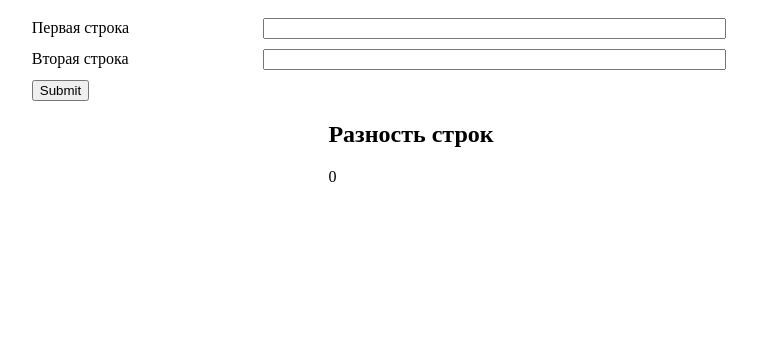
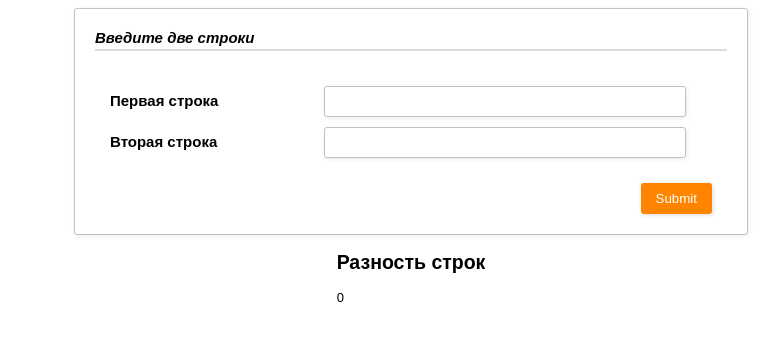
Before and after one commit to VeronikaLapa/StringCompareApp, a plain HTML site: page index.html in a window 1280 px wide. Shown: the whole page, without its empty margins (229-1008 px from the left). Drawn offline with Linux system fonts and the light colour scheme.

Commit message:
form style

```diff
--- a/index.html
+++ b/index.html
@@ -7,17 +7,36 @@
   </head>
   <body>
     <div class="content">
-      <form class="inputs" name="string-form" onsubmit="onSubmit();    return false;">
+      <div class="content__form border_box">
+        <div class="form-header">Введите две строки</div>
+        <form
+          class="inputs"
+          name="string-form"
+          onsubmit="onSubmit();    return false;"
+        >
           <div class="input">
             <label for="first-string" class="input__label">Первая строка</label>
-          <input type="text" id="first-string" class="input__field" required />
+            <input
+              type="text"
+              id="first-string"
+              class="input__field border_box"
+              required
+            />
           </div>
           <div class="input">
-          <label for="second-string" class="input__label">Вторая строка</label>
-          <input type="text" id="second-string" class="input__field" required />
+            <label for="second-string" class="input__label"
+              >Вторая строка</label
+            >
+            <input
+              type="text"
+              id="second-string"
+              class="input__field border_box"
+              required
+            />
           </div>
-        <input type="submit" />
+          <input type="submit" class="submit-button form__button"/>
         </form>
+      </div>
       <div class="result">
         <div class="difference">
           <h2>Разность строк</h2>
--- a/src/index.css
+++ b/src/index.css
@@ -1,6 +1,30 @@
+.content__form {
+  width: 50%;
+  margin: auto;
+  padding: 20px;
+}
+
+.border_box {
+  border: 1px solid #C2C2C2;
+  box-shadow: 1px 1px 4px #EBEBEB;
+  -moz-box-shadow: 1px 1px 4px #EBEBEB;
+  -webkit-box-shadow: 1px 1px 4px #EBEBEB;
+  border-radius: 3px;
+  -webkit-border-radius: 3px;
+  -moz-border-radius: 3px;
+
+}
+
 .inputs {
-  width: 60%;
-  margin: auto;
+  padding: 15px;
+}
+.form-header{
+  font-weight: bold;
+  font-style: italic;
+  border-bottom: 2px solid #ddd;
+  font-size: 15px;
+  padding-bottom: 3px;
+  margin-bottom: 10px;
 }
 .result {
   margin: auto;
@@ -12,14 +36,44 @@
   display: flex;
   flex-direction: column;
   justify-content: space-around;
+  font: 13px Arial, Helvetica, sans-serif;
 }
 .input__label {
   display: inline-block;
+  font-size: 15px;
+  font-weight: bold;
 
-  width: 30%;
+  width: 35%;
 }
 .input__field {
-  width: 60%;
+  box-sizing: border-box;
+  -webkit-box-sizing: border-box;
+  -moz-box-sizing: border-box;
+  padding: 7px;
+  outline: none;
+
+  width: 60%
+}
+
+.inputs input[type=submit]{
+  border: none;
+  padding: 8px 15px 8px 15px;
+  background: #FF8500;
+  color: #FFF;
+  box-shadow: 1px 1px 4px #DADADA;
+  -moz-box-shadow: 1px 1px 4px #DADADA;
+  -webkit-box-shadow: 1px 1px 4px #DADADA;
+  border-radius: 3px;
+  -webkit-border-radius: 3px;
+  -moz-border-radius: 3px;
+}
+
+.input__field:focus {
+  border: 1px solid #0C0;
+}
+.form__button {
+  margin-top: 15px;
+  float: right;
 }
 .string-result {
   display: flex;
```
Lines whose indentation alone changed are shown as unchanged.
